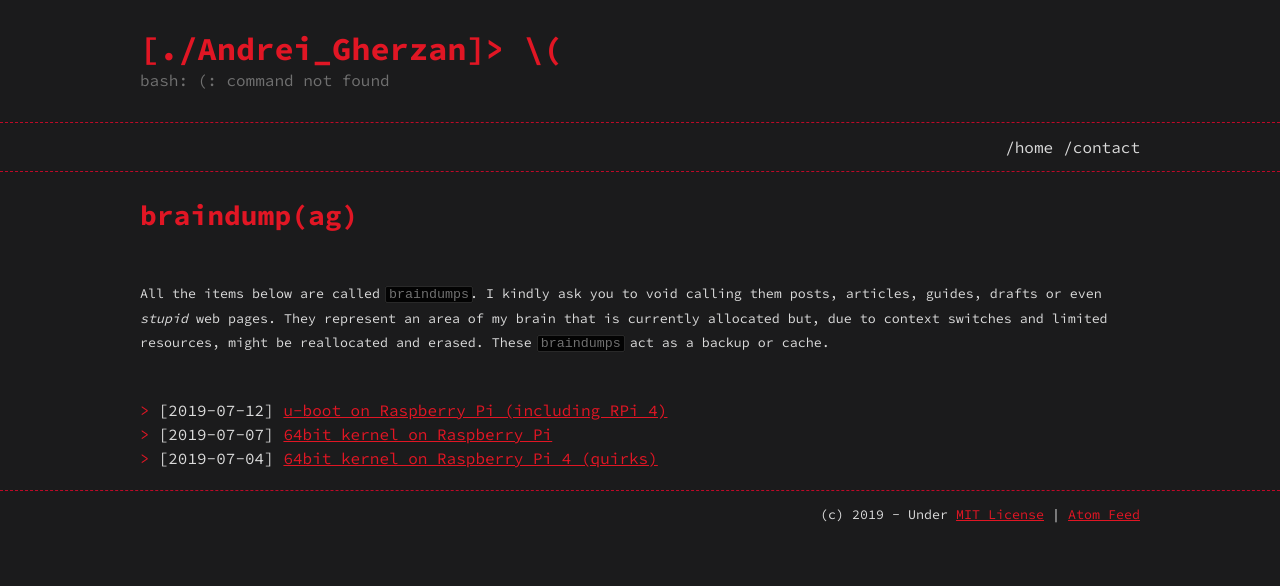
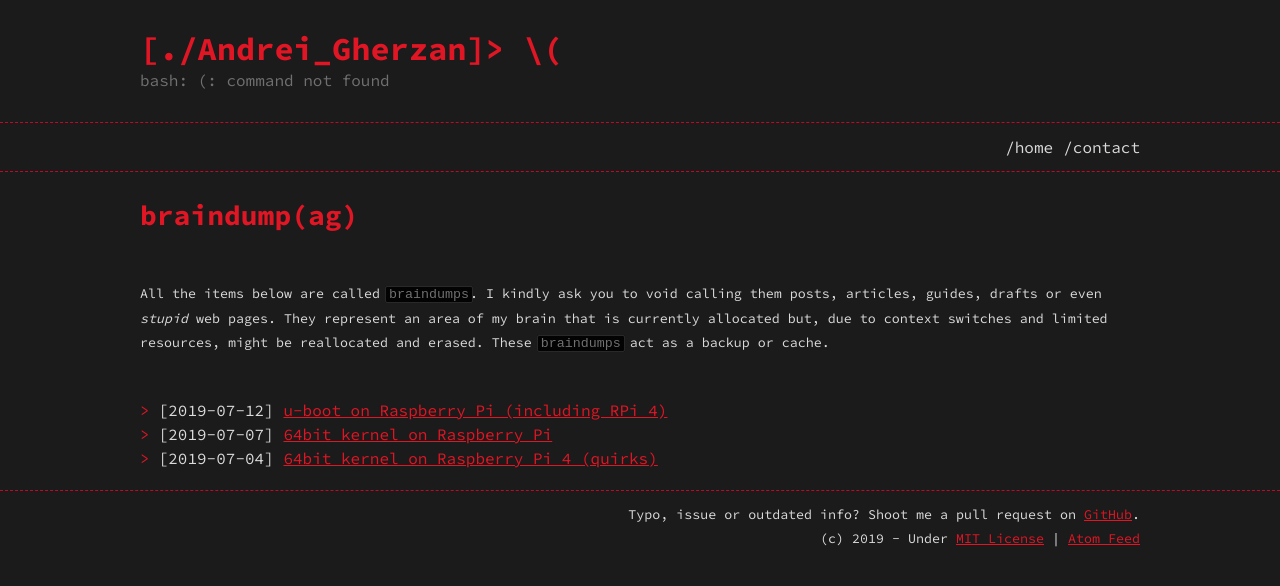
Before and after one commit to agherzan/andrei.gherzan.com, a Jekyll site: the page built from index.md, in a window 1280 px wide. Shown: the top 586 px of the page. Built offline with Jekyll 4.4.1, drawn with Linux system fonts in a browser that asks for light colours.

Commit message:
Add a post footer note
Signed-off-by: Andrei Gherzan <andrei@gherzan.ro>

```diff
--- a/_includes/footer.html
+++ b/_includes/footer.html
@@ -1,5 +1,8 @@
 <footer>
 	{{ site.footer }}
+	<div class="container">
+		<small>Typo, issue or outdated info? Shoot me a pull request on <a href=https://github.com/agherzan/andrei.gherzan.ro>GitHub</a>.</small>
+	</div>
 	<div class="container">
 		<small>(c) 2019 - Under <a href=https://opensource.org/licenses/MIT>MIT License</a> | <a href=/feed.xml>Atom Feed</a></small>
 	</div>
--- a/_sass/base.scss
+++ b/_sass/base.scss
@@ -131,3 +131,7 @@ img {
   margin-right: auto;
   float: left;
 }
+
+.post-footer {
+	margin-top: 100px;
+}
```
